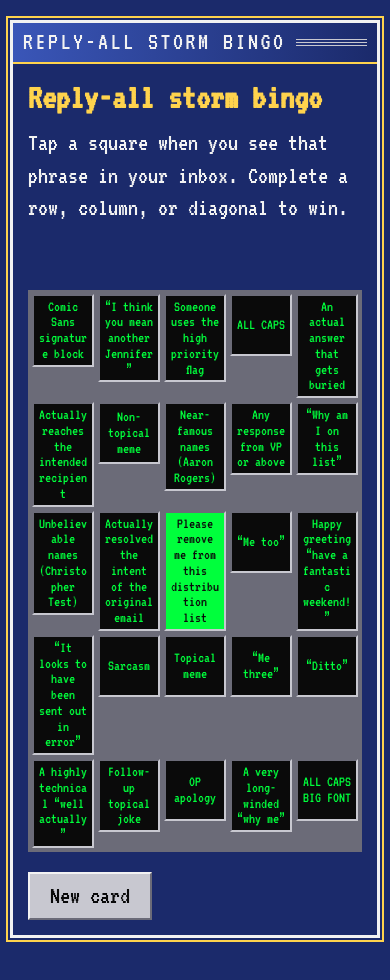
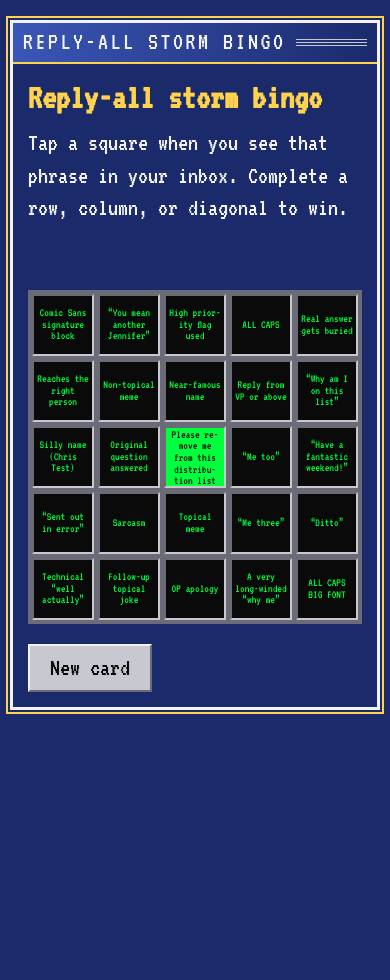
Before and after one commit to arcinnamon/email-storm-bingo, a Next.js app: page / in a window 390 px wide. Shown: the top 980 px of the page. After the commit the page ends 844 px from the top, so only its background shows below. Built offline with nearby package versions, Linux system fonts and the light colour scheme.

Commit message:
Keep bingo spaces square on mobile (#12)
* plan: #11

* build: #11 round 1

* build: #11 round 2

---------

Co-authored-by: github-actions[bot] <41898282+github-actions[bot]@users.noreply.github.com>

```diff
--- a/app/globals.css
+++ b/app/globals.css
@@ -112,6 +112,9 @@ a {
 .bingo-cell {
   aspect-ratio: 1;
   min-width: 0;
+  min-height: 0;
+  overflow: hidden;
+  hyphens: auto;
   padding: 0.15rem;
   font: inherit;
   font-size: clamp(0.75rem, 3.2vw, 1.15rem);
@@ -123,6 +126,14 @@ a {
   border-color: var(--silver-dark) var(--silver) var(--silver) var(--silver-dark);
   border-radius: 0;
   cursor: pointer;
+}
+
+@media (max-width: 480px) {
+  .bingo-cell {
+    font-size: clamp(10px, 3vw, 13px);
+    line-height: 1;
+    padding: 0.05rem;
+  }
 }
 
 .bingo-cell[aria-pressed="true"] {
--- a/components/bingo-card.tsx
+++ b/components/bingo-card.tsx
@@ -51,6 +51,8 @@ export function BingoCard() {
             key={i}
             type="button"
             className="bingo-cell"
+            title={phrase}
+            aria-label={phrase}
             aria-pressed={game.marked[i]}
             aria-disabled={i === FREE_INDEX || undefined}
             data-winning={winning.has(i) || undefined}
--- a/lib/phrases.ts
+++ b/lib/phrases.ts
@@ -1,11 +1,12 @@
 // Edit this list to change the phrases on the card. Needs at least 24 unique, non-blank entries.
+// Keep phrases short (about 28 characters or fewer) so they fit in a small square on a phone.
 export const PHRASES: string[] = [
-  "Any response from VP or above",
+  "Reply from VP or above",
   "Comic Sans signature block",
-  "Happy greeting “have a fantastic weekend!”",
-  "An actual answer that gets buried",
-  "Actually reaches the intended recipient",
-  "Actually resolved the intent of the original email",
+  "“Have a fantastic weekend!”",
+  "Real answer gets buried",
+  "Reaches the right person",
+  "Original question answered",
   "A very long-winded “why me”",
   "ALL CAPS",
   "ALL CAPS BIG FONT",
@@ -13,20 +14,20 @@ export const PHRASES: string[] = [
   "Follow-up topical joke",
   "Topical meme",
   "Non-topical meme",
-  "You know someone who replied all",
-  "“I think you mean another Jennifer”",
+  "Someone you know replies all",
+  "“You mean another Jennifer”",
   "“This isn’t my team”",
   "“Why am I on this list”",
   "“Ditto”",
   "“Unsubscribe”",
-  "A highly technical “well actually”",
-  "A clearly AI-generated response",
-  "“It looks to have been sent out in error”",
-  "Someone uses the high priority flag",
+  "Technical “well actually”",
+  "Obviously AI-written reply",
+  "“Sent out in error”",
+  "High priority flag used",
   "Sarcasm",
   "OP apology",
-  "Near-famous names (Aaron Rogers)",
-  "Unbelievable names (Christopher Test)",
+  "Near-famous name",
+  "Silly name (Chris Test)",
   "“Me too”",
   "“Me three”",
 ];
```
Also changed, not shown: 4 other files (tests, documents, lock files or other folders).
